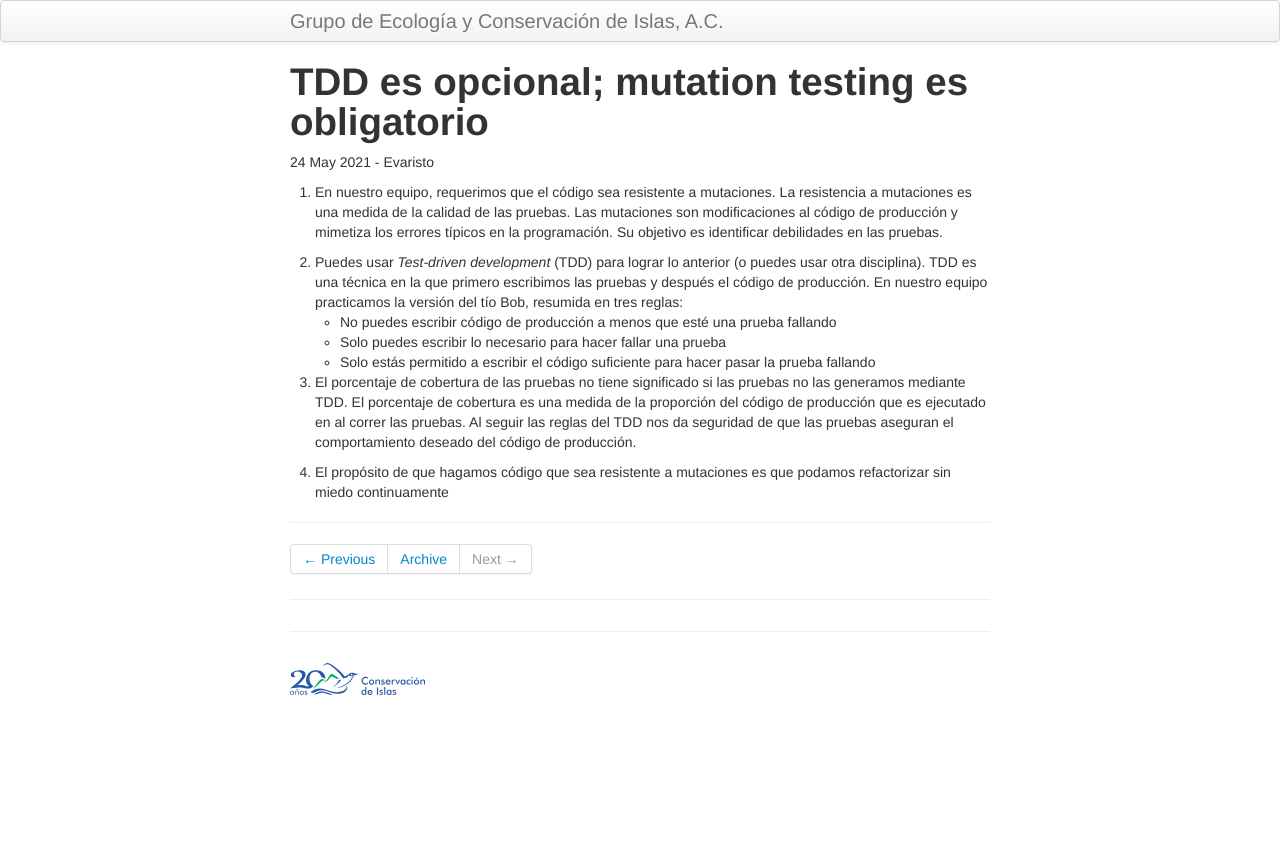
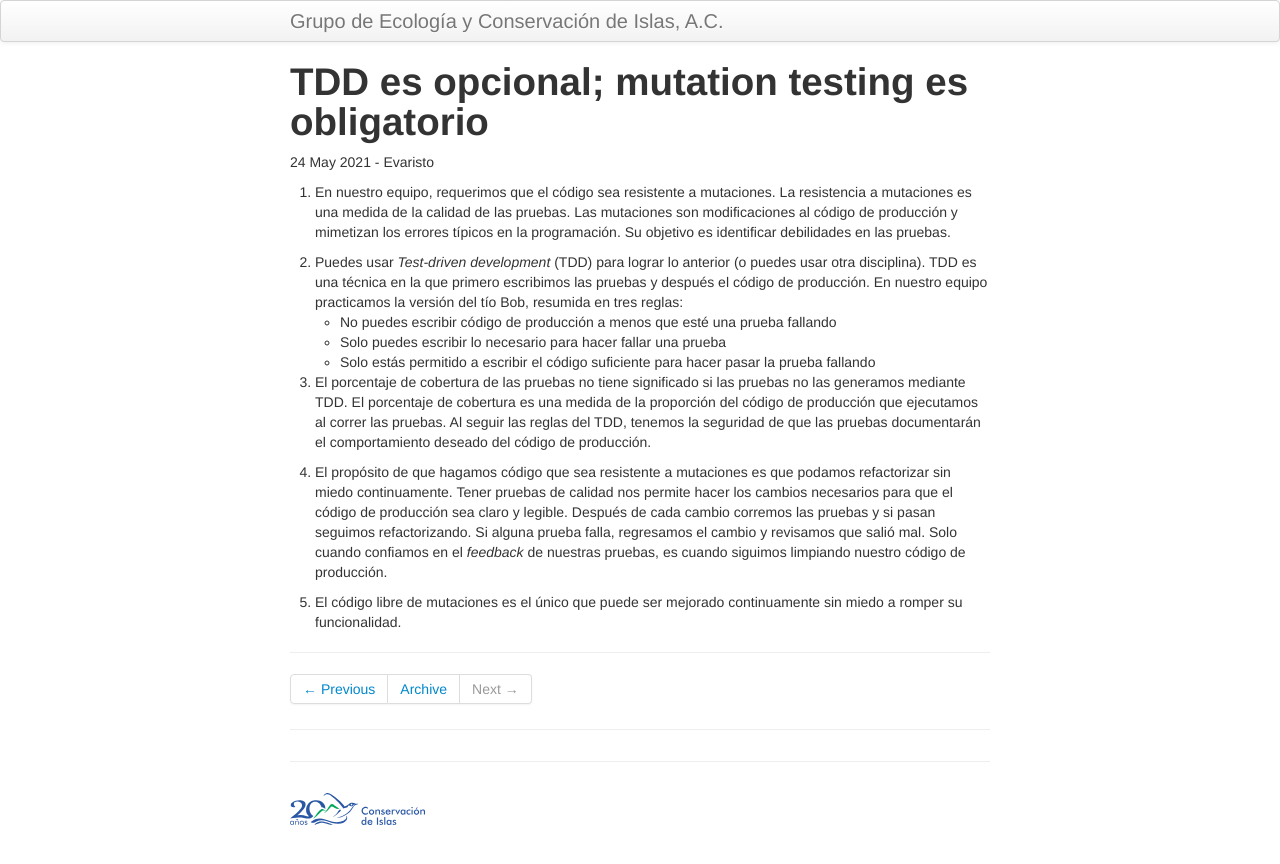
Before and after one commit to LizethMReyes/islasgeci.github.io, a Jekyll site: the page built from _posts/2021-05-24-tdd_mutants.md, in a window 1280 px wide. Shown: the top 864 px of the page. Built offline with Jekyll 4.4.1, drawn with Linux system fonts in a browser that asks for light colours.

Commit message:
✍🏿 Add the conclusion

```diff
--- a/_posts/2021-05-24-tdd_mutants.md
+++ b/_posts/2021-05-24-tdd_mutants.md
@@ -7,7 +7,7 @@ tags: equipo
 
 1. En nuestro equipo, requerimos que el código sea resistente a mutaciones. La resistencia a
    mutaciones es una medida de la calidad de las pruebas. Las mutaciones son modificaciones al
-   código de producción y mimetiza los errores típicos en la programación. Su objetivo es
+   código de producción y mimetizan los errores típicos en la programación. Su objetivo es
    identificar debilidades en las pruebas.
 
 1. Puedes usar _Test-driven development_ (TDD) para lograr lo anterior (o puedes usar otra
@@ -19,8 +19,15 @@ tags: equipo
 
 1. El porcentaje de cobertura de las pruebas no tiene significado si las pruebas no las generamos
    mediante TDD. El porcentaje de cobertura es una medida de la proporción del código de
-   producción que es ejecutado en al correr las pruebas. Al seguir las reglas del TDD nos da
-   seguridad de que las pruebas aseguran el comportamiento deseado del código de producción.
+   producción que ejecutamos al correr las pruebas. Al seguir las reglas del TDD, tenemos la
+   seguridad de que las pruebas documentarán el comportamiento deseado del código de producción.
 
 1. El propósito de que hagamos código que sea resistente a mutaciones es que podamos refactorizar
-   sin miedo continuamente
+   sin miedo continuamente. Tener pruebas de calidad nos permite hacer los cambios necesarios para
+   que el código de producción sea claro y legible. Después de cada cambio corremos las pruebas y si
+   pasan seguimos refactorizando. Si alguna prueba falla, regresamos el cambio y revisamos que salió
+   mal. Solo cuando confiamos en el _feedback_ de nuestras pruebas, es cuando siguimos limpiando
+   nuestro código de producción.
+
+1. El código libre de mutaciones es el único que puede ser mejorado continuamente sin miedo a romper
+   su funcionalidad.
```
